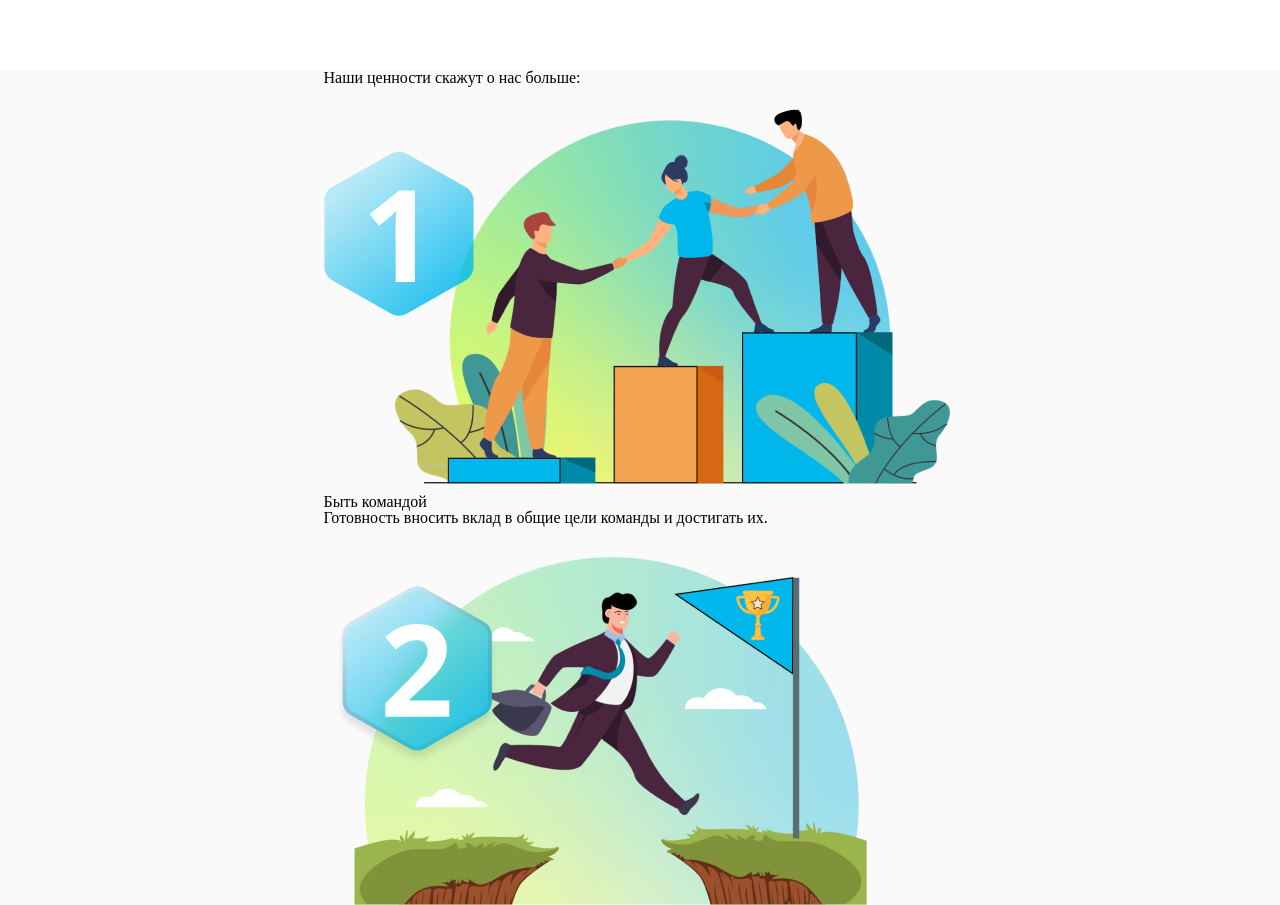
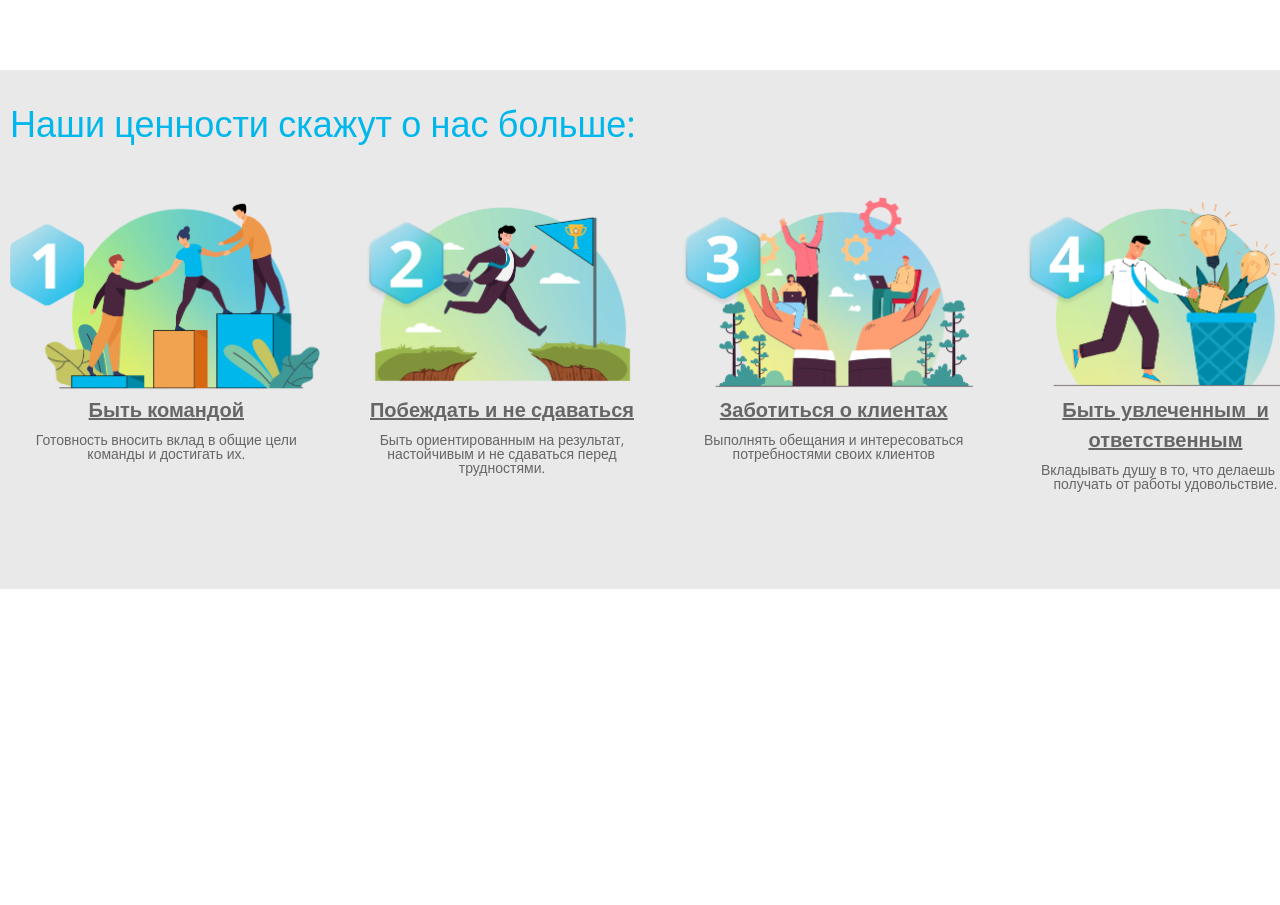
Before and after one commit to ArginP/gendalf-test, a plain HTML site: page index.html in a window 1280 px wide. Shown: the part 1122-2027 px from the top of the page. After the commit the page ends 1711 px from the top, so only its background shows below. Drawn offline with nearby package versions, Linux system fonts and the light colour scheme.

Commit message:
add values styles

```diff
--- a/styles/style.scss
+++ b/styles/style.scss
@@ -5,7 +5,8 @@ $mainBlueHighlightColor: #1998D5;
 $mainGreenColor: #9BCC37;
 $mainGreenHighlightColor: #77BA04;
 $whiteColor: #FFFFFF;
-$lightGrayColor: #fafafa;
+$lightestGrayColor: #fafafa;
+$lightGrayColor: #E9E9E9;
 $grayColor: #666666;
 
 $darkBlueSemitransparentColor: rgba(0, 47, 61, 0.77);
@@ -95,7 +96,7 @@ $darkBlueSemitransparentColor: rgba(0, 47, 61, 0.77);
   @include container;
   justify-content: center;
   flex-direction: column;
-  background-color: $lightGrayColor;
+  background-color: $lightestGrayColor;
 }
 
 .main__hello-section {
@@ -279,3 +280,53 @@ $darkBlueSemitransparentColor: rgba(0, 47, 61, 0.77);
     z-index: 4;
   }
 }
+
+.main__values-section {
+  @include container-w1280;
+  background-color: $lightGrayColor;
+  height: 519px;
+  overflow: hidden;
+  overflow-x: auto;
+
+  &__container {
+    height: 100%;
+  }
+
+  &__title {
+    @include text-18px(36px, 300);
+    color: $mainBlueColor;
+    margin: 36px 0 0 10px;
+    position: absolute;
+  }
+
+  &__item-container {
+    @include container;
+    gap: 37px;
+    margin: 122px 0 0 10px;
+    align-items: start;
+  }
+
+  &__item-image img {
+    height: 200px;
+  }
+
+  &__item-text-container {
+    @include container;
+    flex-direction: column;
+  }
+
+  &__item-text-title {
+    @include text-18px(20px, 700);
+    text-decoration: underline;
+    color: $grayColor;
+    line-height: 30px;
+    text-align: center;
+  }
+
+  &__item-text-text {
+    @include text-18px(14px);
+    color: $grayColor;
+    margin-top: 8px;
+    text-align: center;
+  }
+}
```
Also changed, not shown: styles/style.css, 1 other file.
